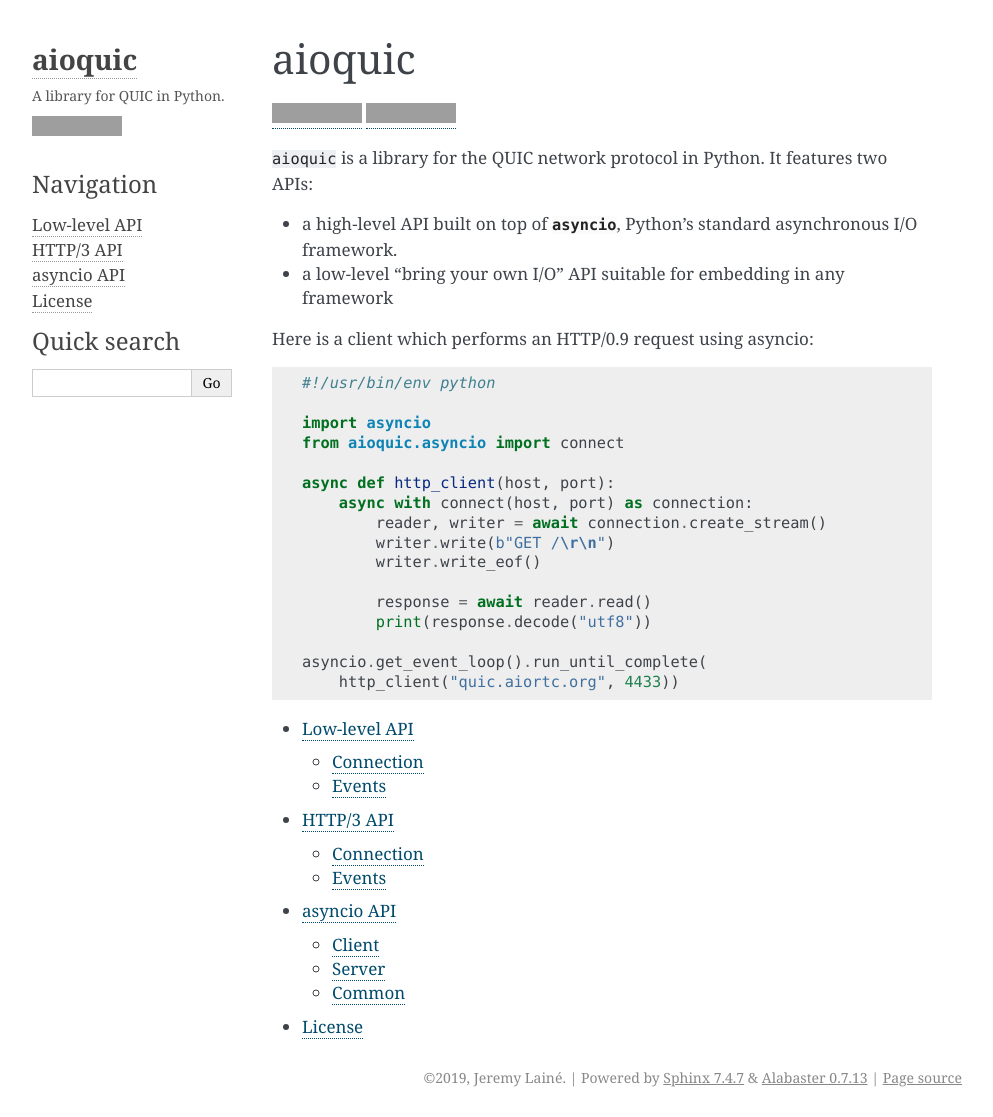
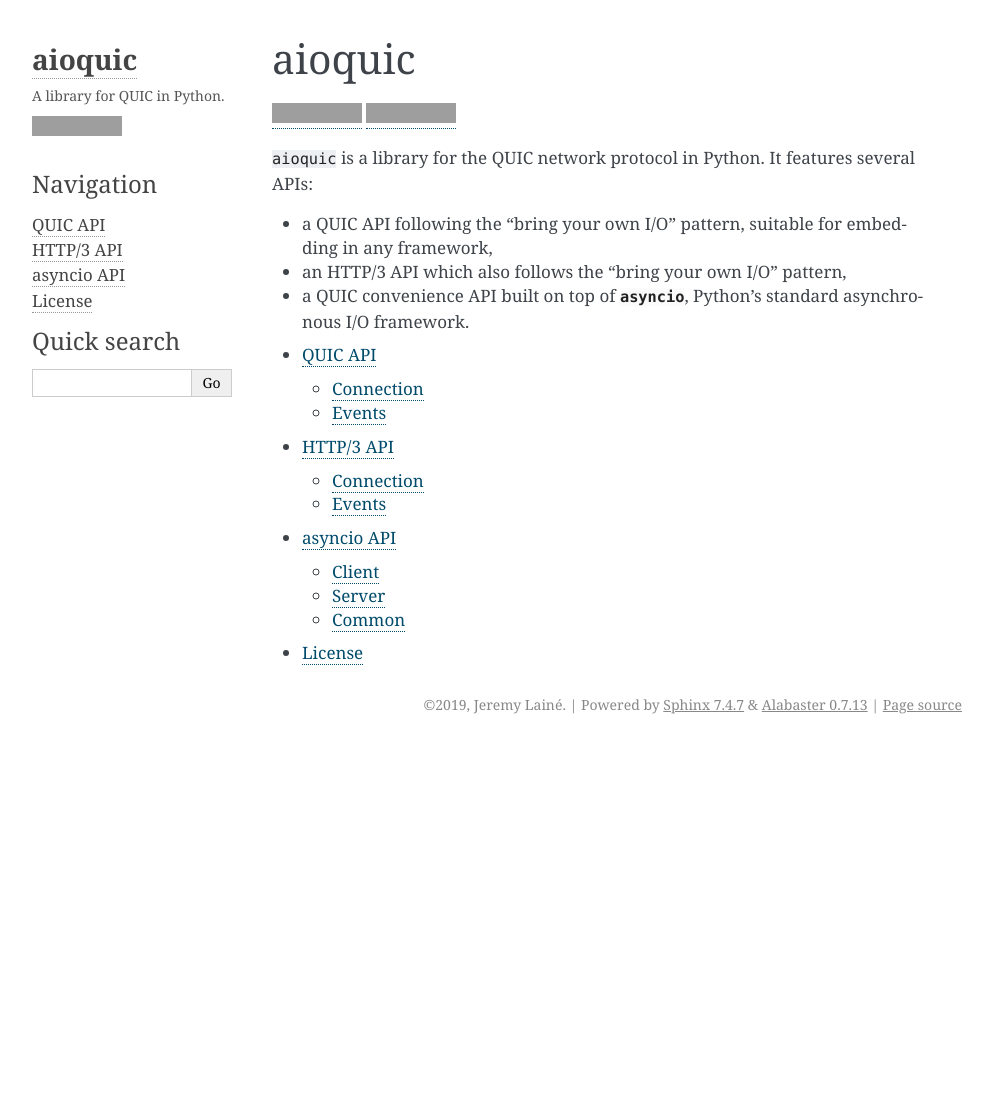
Before and after one commit to aiortc/aiortc, a Sphinx documentation site: the page built from docs/index.rst, in a window 1280 px wide, cut to the strip 0-1117 px from the top of the page. Shown: the whole strip, without its empty margins (148-1141 px from the left). Built offline with Sphinx 7.4.7, drawn with Linux system fonts in a browser that asks for light colours; after the commit the page ends 900 px from its top, so only the background shows below that; grey boxes are pictures that could not be loaded.

Commit message:
[docs] clarify the 3 APIs

```diff
--- a/docs/index.rst
+++ b/docs/index.rst
@@ -9,22 +9,21 @@
 .. |codecov| image:: https://img.shields.io/codecov/c/github/aiortc/aioquic.svg
     :target: https://codecov.io/gh/aiortc/aioquic
 
-``aioquic`` is a library for the QUIC network protocol in Python. It features two
+``aioquic`` is a library for the QUIC network protocol in Python. It features several
 APIs:
 
-- a high-level API built on top of :mod:`asyncio`, Python's standard asynchronous
+- a QUIC API following the "bring your own I/O" pattern, suitable for
+  embedding in any framework,
+
+- an HTTP/3 API which also follows the "bring your own I/O" pattern,
+
+- a QUIC convenience API built on top of :mod:`asyncio`, Python's standard asynchronous
   I/O framework.
-
-- a low-level "bring your own I/O" API suitable for embedding in any framework
-
-Here is a client which performs an HTTP/0.9 request using asyncio:
-
-.. literalinclude:: http_client.py
 
 .. toctree::
    :maxdepth: 2
 
-   core
+   quic
    http3
    asyncio
    license
--- a/docs/core.rst
+++ b/docs/quic.rst
@@ -1,7 +1,7 @@
-Low-level API
-=============
+QUIC API
+========
 
-The low-level API performs no I/O on its own, leaving this to the API user.
+The QUIC API performs no I/O on its own, leaving this to the API user.
 This allows you to integrate QUIC in any Python application, regardless of
 the concurrency model you are using.
 
```
Also changed, not shown: docs/asyncio.rst (+7 -0 lines).
